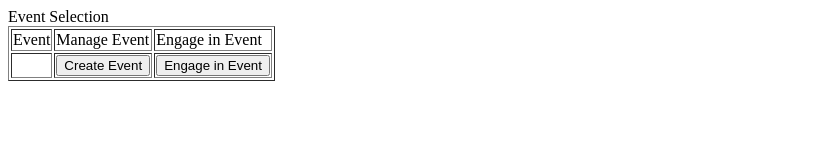
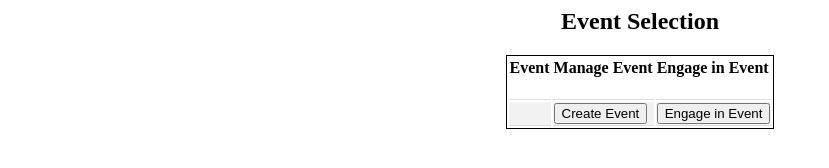
Before and after one commit to LilyPerr/EBae, a website: page eBae.html in a window 1280 px wide. Shown: the whole page, without its empty margins (0-829 px from the left). Drawn offline with Linux system fonts and the light colour scheme; no server answers.

Commit message:
slightly better formatting

```diff
--- a/eBae.css
+++ b/eBae.css
@@ -25,3 +25,13 @@
 .dropdown:hover .dropdown-content {display: block;}
 
 .dropdown:hover .dropbtn {background-color: #3e8e41;}
+
+tr:hover {background-color: #f5f5f5;}
+
+table {
+  border: 1px solid black;
+}
+th, td {
+  border-bottom: 1px solid #ddd;
+}
+tr:nth-child(even) {background-color: #f2f2f2;}
--- a/eBae.html
+++ b/eBae.html
@@ -1,18 +1,19 @@
 <html>
 <link rel="stylesheet" href="eBae.css">
+
 
 <head>
 
 </head>
 <body>
 
-  <table id = 'table1' border = 1>
+  <table id = 'table1' align="center">
     <thead id = 'Category'>
-      Event Selection
+      <h2 align="center">Event Selection</h2>
     </thead>
     <tr id = 'row'>
-      <td>Event</td>
-      <td>Engage in Event</td>
+      <td><h4>Event</h4></td>
+      <td><h4>Engage in Event</h4></td>
     </tr>
     </table>
     <p id = 'numItems'></p>
--- a/eBae.js
+++ b/eBae.js
@@ -8,7 +8,7 @@ var items = 0
 
 
 var manage = row.insertCell(1)
-manage.innerHTML = 'Manage Event' // link to event management page
+manage.innerHTML = '<h4>Manage Event</h4>' // link to event management page
 
 
 function load(){
```
Also changed, not shown: clubSideEvent.html (+6 -5 lines).
